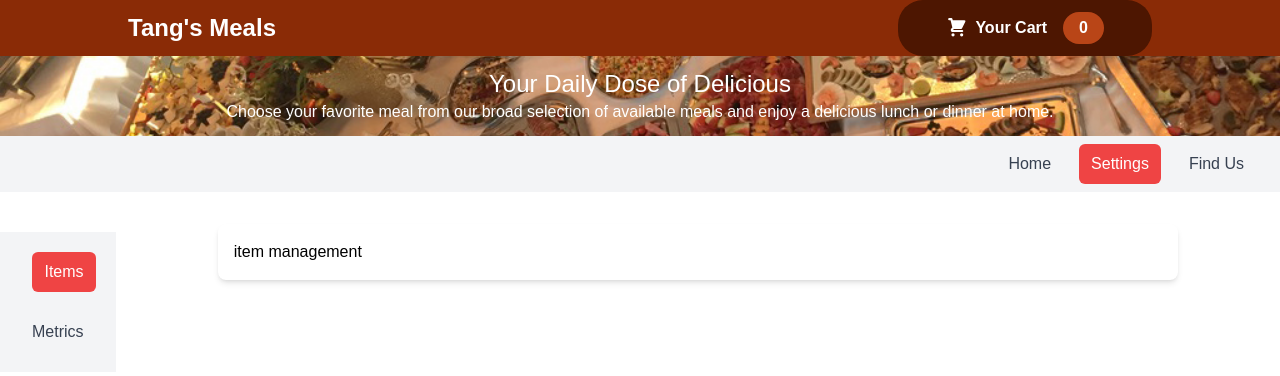
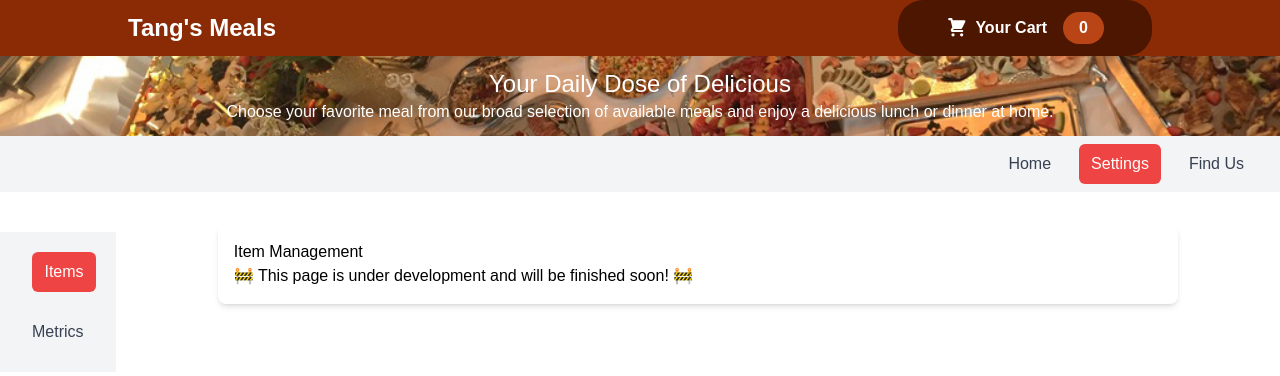
Before and after one commit to zdTang/ReachOnlineStore, a React (Create React App) app: page /settings in a window 1280 px wide. Shown: the top 376 px of the page. Built offline with nearby package versions, Linux system fonts and the light colour scheme.

Commit message:
Add notice to those underDevelopement page

```diff
--- a/src/components/AboutUs/AboutUs.js
+++ b/src/components/AboutUs/AboutUs.js
@@ -1,9 +1,11 @@
 import Card from "../UI/Card";
+import UnderDevelopment from "../UI/UnderDevelopment";
 const AboutUs = () => {
   return (
     <section className="max-w-[60rem] w-[90%] my-8  mx-auto animate-meals-appear">
       <Card>
         <div className="list-none m-0 p-0">Find us!</div>
+        <UnderDevelopment />
       </Card>
     </section>
   );
--- a/src/components/Settings/ItemManagement.js
+++ b/src/components/Settings/ItemManagement.js
@@ -1,10 +1,13 @@
 import Card from "../UI/Card";
-
+import UnderDevelopment from "../UI/UnderDevelopment";
 const ItemManagement = () => {
   return (
     <section className="max-w-[60rem] w-[90%] my-8  mx-auto animate-meals-appear">
       <Card>
-        <ul className="list-none m-0 p-0">item management</ul>
+        <ul className="list-none m-0 p-0">
+          <h1>Item Management</h1>
+          <UnderDevelopment />
+        </ul>
       </Card>
     </section>
   );
--- a/src/components/Settings/Metrics.js
+++ b/src/components/Settings/Metrics.js
@@ -1,9 +1,13 @@
 import Card from "../UI/Card";
+import UnderDevelopment from "../UI/UnderDevelopment";
 const Metrics = () => {
   return (
     <section className="max-w-[60rem] w-[90%] my-8  mx-auto animate-meals-appear">
       <Card>
-        <ul className="list-none m-0 p-0">Metrics</ul>
+        <ul className="list-none m-0 p-0">
+          <h1>Tables and charts</h1>
+          <UnderDevelopment />
+        </ul>
       </Card>
     </section>
   );
--- /dev/null
+++ b/src/components/UI/UnderDevelopment.js
@@ -0,0 +1,7 @@
+const UnderDevelopment = () => {
+  return (
+    <div>🚧 This page is under development and will be finished soon! 🚧</div>
+  );
+};
+
+export default UnderDevelopment;
```
Also changed, not shown: 11 other files (tests, documents, lock files or other folders).
